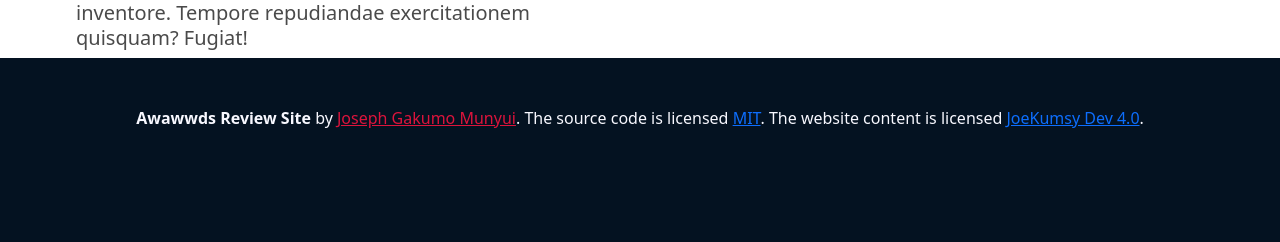
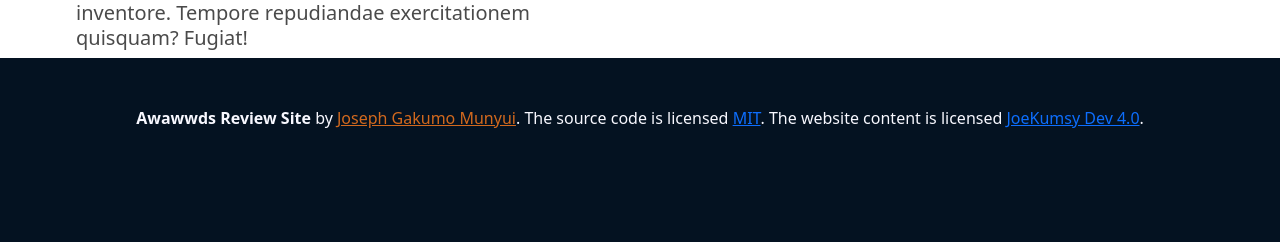
Before and after one commit to ObadiaH123/Awards-app, a Django app: template main/templates/main/index.html in a window 1280 px wide, with the pointer over the restyled element. Shown: the part 2450-2692 px from the top of the page. Run offline with Django 3.2, Linux system fonts and the light colour scheme; the template is opened without the code that fills it, so the values that code supplies are empty; some libraries are stand-ins or nearby versions.

Commit message:
adding css

```diff
--- a/main/static/css/cards.css
+++ b/main/static/css/cards.css
@@ -51,7 +51,7 @@ strong {
 }
 
 .footer a:hover {
-    color: crimson;
+    color: chocolate;
 }
 
 .fa {
```
